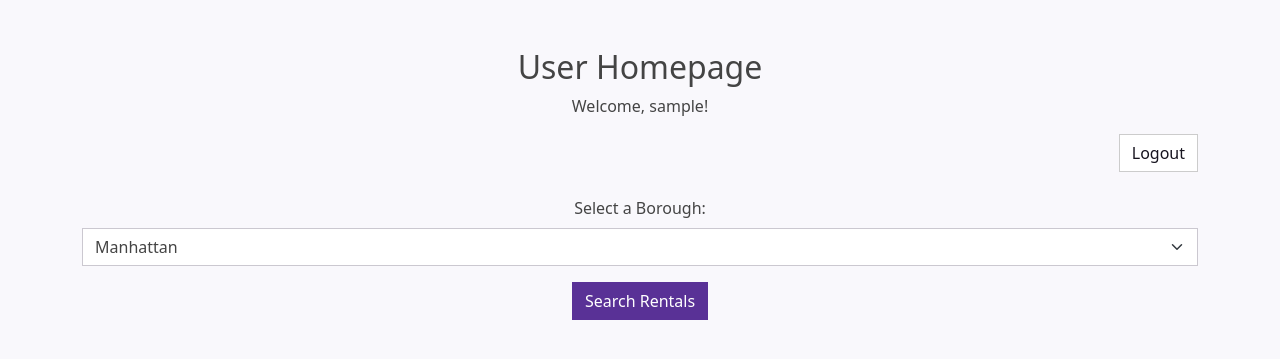
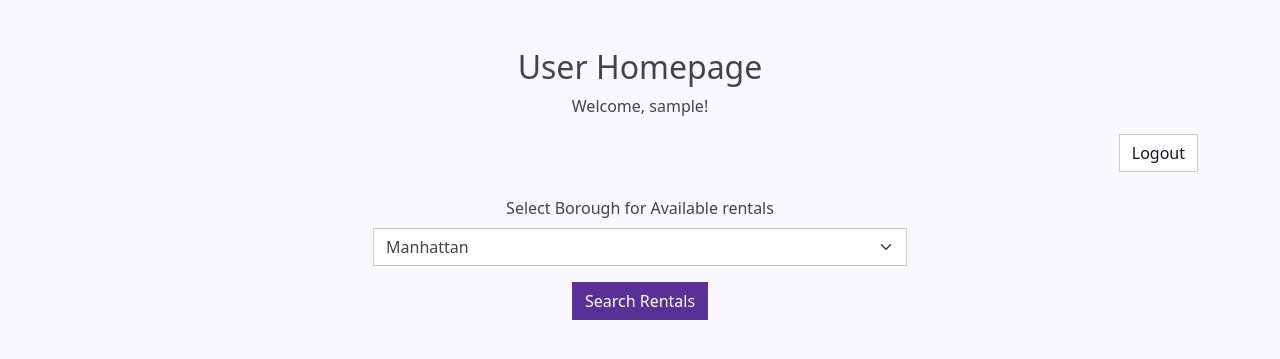
Before and after one commit to gcivil-nyu-org/INET-Wednesday-Spring2024-Team-2, a Django app: page /users/ in a window 1280 px wide. Shown: the top 359 px of the page. Run offline with Django 5.2, Linux system fonts and the light colour scheme; the visitor is signed in with stand-in values (Sample User, id 1).

Commit message:
modified CSS for search form

```diff
--- a/users/templates/user_homepage.html
+++ b/users/templates/user_homepage.html
@@ -17,9 +17,13 @@
         <div class="d-flex justify-content-end">
             <a href="{% url 'logout' %}" class="btn btn-secondary">Logout</a>
         </div>
-        <div class="text-center mt-4">
+        <div class="container">
+            <div class="row justify-content-center mt-4">
+                <div class="col-md-6">
                     <form action="{% url 'rentalspage' %}" method="get">
-                <label for="boroughSelect" class="form-label">Select a Borough:</label>
+                        <div class="text-center">
+                            <label for="boroughSelect" class="form-label">Select Borough for Available rentals</label>
+                        </div>
                         <select class="form-select" id="boroughSelect" name="borough">
                             <option value="Manhattan">Manhattan</option>
                             <option value="Brooklyn">Brooklyn</option>
@@ -27,9 +31,15 @@
                             <option value="Bronx">Bronx</option>
                             <option value="Staten Island">Staten Island</option>
                         </select>
-                <button type="submit" class="btn btn-primary mt-3">Search Rentals</button>
+                        <div class="text-center mt-3">
+                            <button type="submit" class="btn btn-primary">Search Rentals</button>
+                        </div>
                     </form>
                 </div>
+            </div>
+        </div>
+
+
     {% endif %}
 </div>
 
```
Lines whose indentation alone changed are shown as unchanged.
